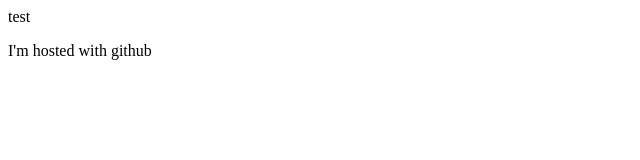
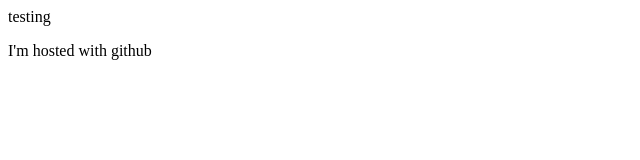
Before and after one commit to jharris-hub/portfolio, a plain HTML site: page index.html in a window 1280 px wide. Shown: the full height of the page, 0-640 px from the left. Drawn offline with Linux system fonts and the light colour scheme.

Commit message:
added text test

```diff
--- a/index.html
+++ b/index.html
@@ -2,7 +2,7 @@
 
 <html>
     <body>
-        <h>test</h>
+        <h>testing</h>
         <p>I'm hosted with github</p>
     </body>
 </html>
```
